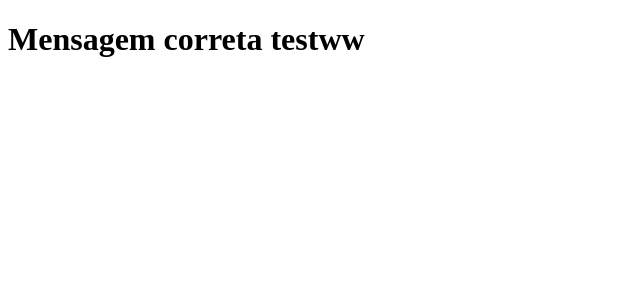
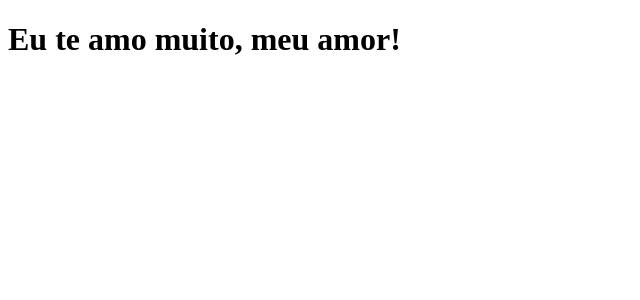
Before and after one commit to caiowmp/clone-tabnews, a Next.js app: page / in a window 1280 px wide. Shown: the top 300 px of the page, without its empty margins (0-640 px from the left). Built offline with nearby package versions, Linux system fonts and the light colour scheme.

Commit message:
modifca a frase para a permanente

```diff
--- a/pages/index.js
+++ b/pages/index.js
@@ -1,5 +1,5 @@
 function Home() {
-    return <h1>Mensagem correta testww</h1>
+    return <h1>Eu te amo muito, meu amor!</h1>
 }
 
 export default Home;
```
